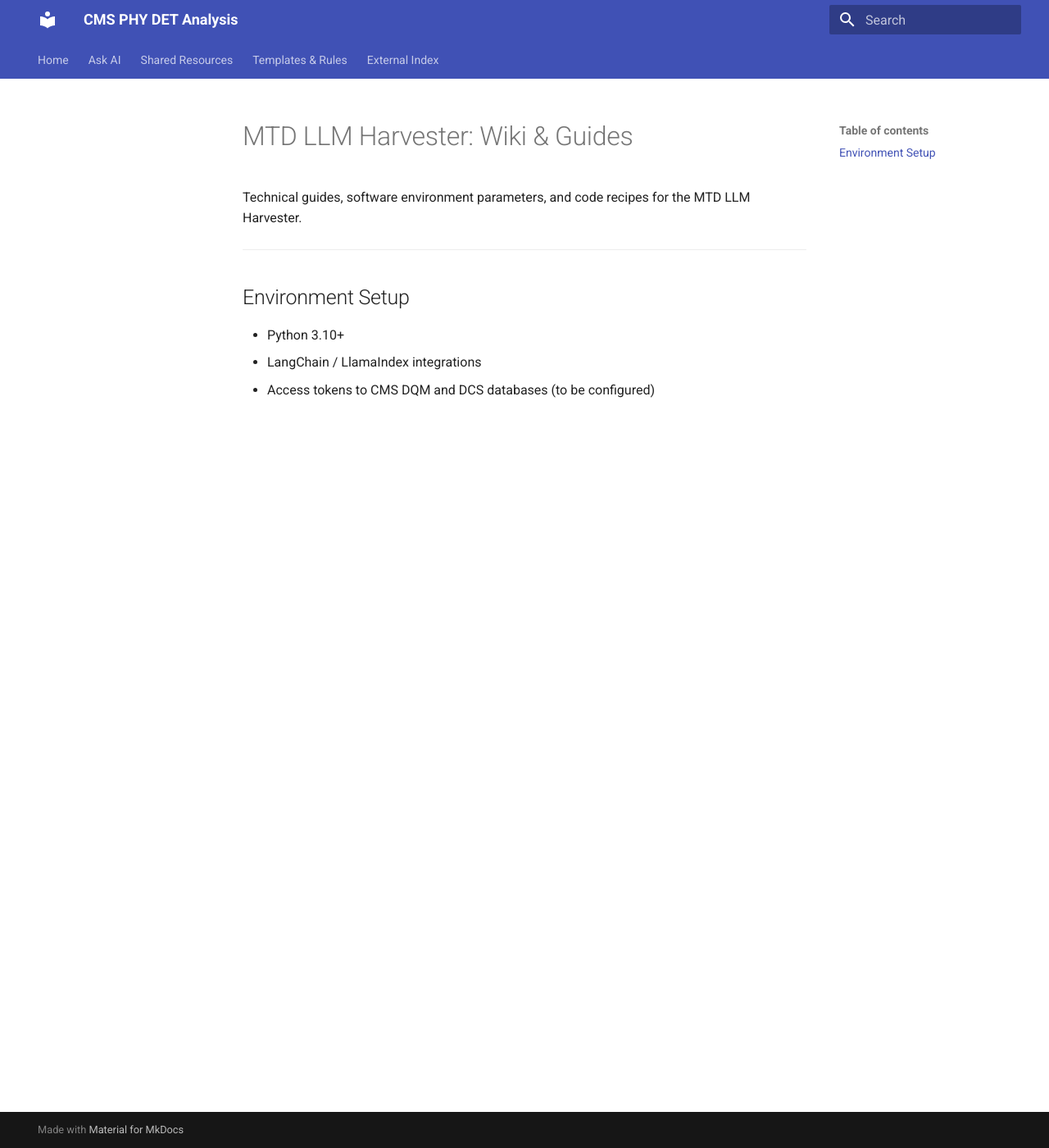
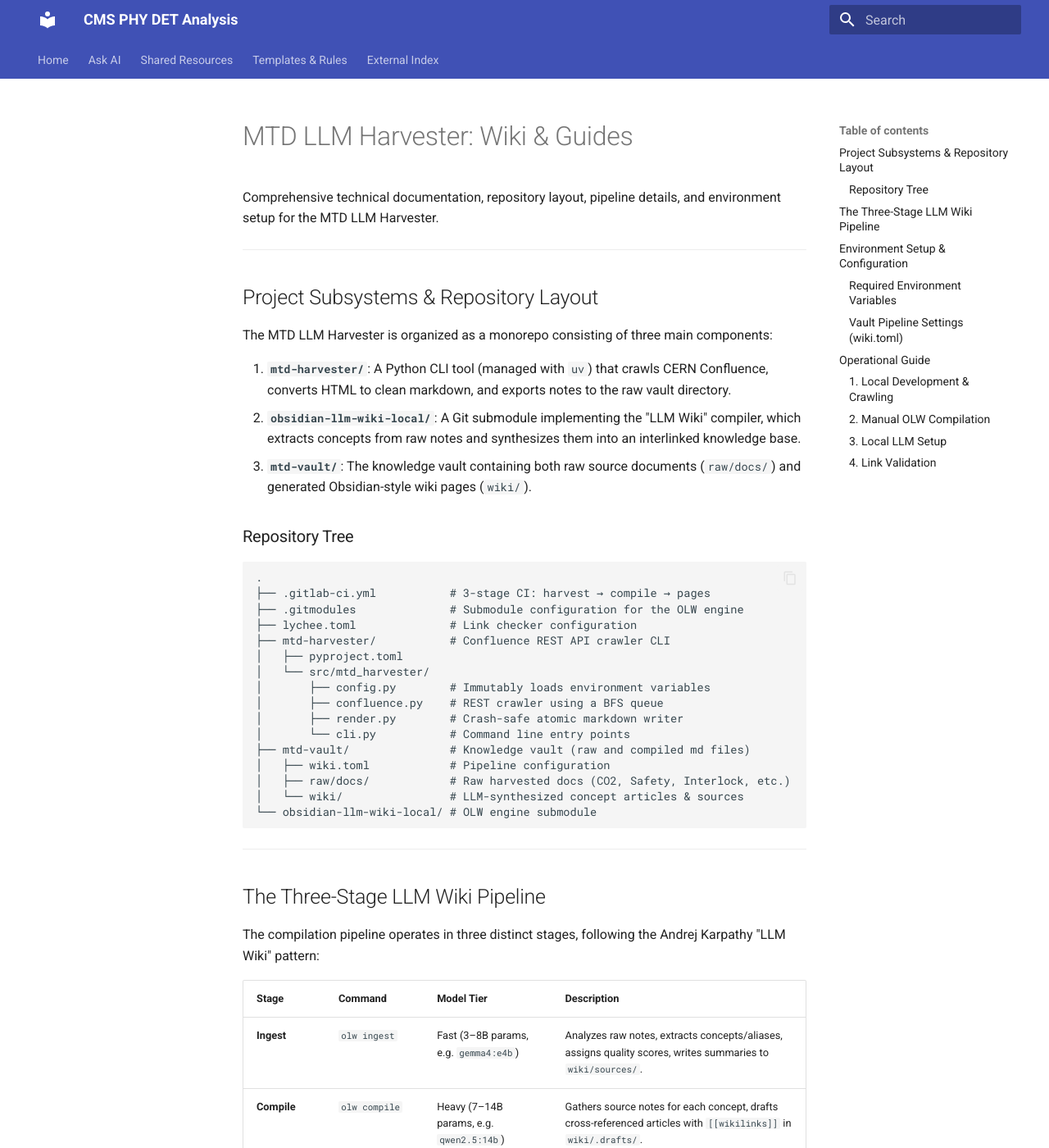
Before and after one commit to De-Cristo/cern-eos-phy-det-page, an MkDocs documentation site: the page built from docs/projects/mtd-llm-harvester/wiki.md, in a window 1280 px wide and 1400 px high. Shown: the whole window at 82% size. Built offline with MkDocs 1.6.1 and Material for MkDocs 9.7.7, drawn with Linux system fonts in a browser that asks for light colours; some of the changed text lies outside the part shown.

Commit message:
Update MTD LLM Harvester wiki based on walkthrough

````diff
--- a/docs/projects/mtd-llm-harvester/wiki.md
+++ b/docs/projects/mtd-llm-harvester/wiki.md
@@ -1,10 +1,124 @@
 # MTD LLM Harvester: Wiki & Guides
 
-Technical guides, software environment parameters, and code recipes for the MTD LLM Harvester.
+Comprehensive technical documentation, repository layout, pipeline details, and environment setup for the MTD LLM Harvester.
 
 ---
 
-## Environment Setup
-*   Python 3.10+
-*   LangChain / LlamaIndex integrations
-*   Access tokens to CMS DQM and DCS databases (to be configured)
+## Project Subsystems & Repository Layout
+
+The MTD LLM Harvester is organized as a monorepo consisting of three main components:
+
+1. **`mtd-harvester/`**: A Python CLI tool (managed with `uv`) that crawls CERN Confluence, converts HTML to clean markdown, and exports notes to the raw vault directory.
+2. **`obsidian-llm-wiki-local/`**: A Git submodule implementing the "LLM Wiki" compiler, which extracts concepts from raw notes and synthesizes them into an interlinked knowledge base.
+3. **`mtd-vault/`**: The knowledge vault containing both raw source documents (`raw/docs/`) and generated Obsidian-style wiki pages (`wiki/`).
+
+### Repository Tree
+```
+.
+├── .gitlab-ci.yml           # 3-stage CI: harvest → compile → pages
+├── .gitmodules              # Submodule configuration for the OLW engine
+├── lychee.toml              # Link checker configuration
+├── mtd-harvester/           # Confluence REST API crawler CLI
+│   ├── pyproject.toml
+│   └── src/mtd_harvester/
+│       ├── config.py        # Immutably loads environment variables
+│       ├── confluence.py    # REST crawler using a BFS queue
+│       ├── render.py        # Crash-safe atomic markdown writer
+│       └── cli.py           # Command line entry points
+├── mtd-vault/               # Knowledge vault (raw and compiled md files)
+│   ├── wiki.toml            # Pipeline configuration
+│   ├── raw/docs/            # Raw harvested docs (CO2, Safety, Interlock, etc.)
+│   └── wiki/                # LLM-synthesized concept articles & sources
+└── obsidian-llm-wiki-local/ # OLW engine submodule
+```
+
+---
+
+## The Three-Stage LLM Wiki Pipeline
+
+The compilation pipeline operates in three distinct stages, following the Andrej Karpathy "LLM Wiki" pattern:
+
+| Stage | Command | Model Tier | Description |
+| :--- | :--- | :--- | :--- |
+| **Ingest** | `olw ingest` | Fast (3–8B params, e.g. `gemma4:e4b`) | Analyzes raw notes, extracts concepts/aliases, assigns quality scores, writes summaries to `wiki/sources/`. |
+| **Compile** | `olw compile` | Heavy (7–14B params, e.g. `qwen2.5:14b`) | Gathers source notes for each concept, drafts cross-referenced articles with `[[wikilinks]]` in `wiki/.drafts/`. |
+| **Approve** | `olw review`/`approve` | Human review or `--auto-approve` | Reviews and approves drafted articles, removing metadata and moving them to the production `wiki/` directory. |
+
+---
+
+## Environment Setup & Configuration
+
+### Required Environment Variables
+
+| Variable | Default Value | Description |
+| :--- | :--- | :--- |
+| `MTD_CONFLUENCE_TOKEN` | *None* (Required) | Confluence Personal Access Token. |
+| `MTD_CONFLUENCE_BASE` | `https://confluence.cern.ch` | Confluence API base URL. |
+| `MTD_SEED_PAGE_IDS` | `446758929` | Seed page ID to start BFS crawl. |
+| `MTD_CRAWL_CHILDREN` | `true` | Recursively follow child pages. |
+| `MTD_VAULT` | `../../mtd-vault` | Path to the target vault directory. |
+| `OLLAMA_URL` | `http://128.141.171.21:11434` | Shared Ollama server API endpoint. |
+
+### Vault Pipeline Settings (`wiki.toml`)
+Configure the pipeline behaviors within `mtd-vault/wiki.toml`:
+```toml
+[models]
+fast = "gemma4:latest"
+heavy = "gemma4:latest"
+
+[ollama]
+url = "http://localhost:11434"
+timeout = 600
+fast_ctx = 16384
+heavy_ctx = 32768
+
+[pipeline]
+auto_approve = true
+auto_commit = false
+auto_maintain = false
+```
+
+---
+
+## Operational Guide
+
+### 1. Local Development & Crawling
+Run the crawler manually or invoke the full pipeline (harvesting + compiling) using `uv`:
+```bash
+# Navigate to harvester
+cd mtd-harvester
+export MTD_CONFLUENCE_TOKEN="your_personal_access_token"
+
+# Harvest Confluence pages only (writes to mtd-vault/raw/docs/)
+uv run mtd-harvest confluence
+
+# Run full pipeline (harvest + compile)
+uv run mtd-harvest all
+```
+
+### 2. Manual OLW Compilation
+Compile the raw notes using the OLW engine directly:
+```bash
+cd obsidian-llm-wiki-local
+uv sync --group dev
+uv run olw run --vault ../mtd-vault --auto-approve
+```
+
+### 3. Local LLM Setup
+If running models locally via Ollama:
+```bash
+# Start local Ollama server
+ollama serve
+
+# Pull required models
+ollama pull gemma4:latest
+
+# Trigger pipeline
+uv run mtd-harvest all
+```
+
+### 4. Link Validation
+Use the `lychee` link checker to validate links in generated markdown files:
+```bash
+lychee --config lychee.toml "mtd-vault/wiki/**/*.md"
+```
````
